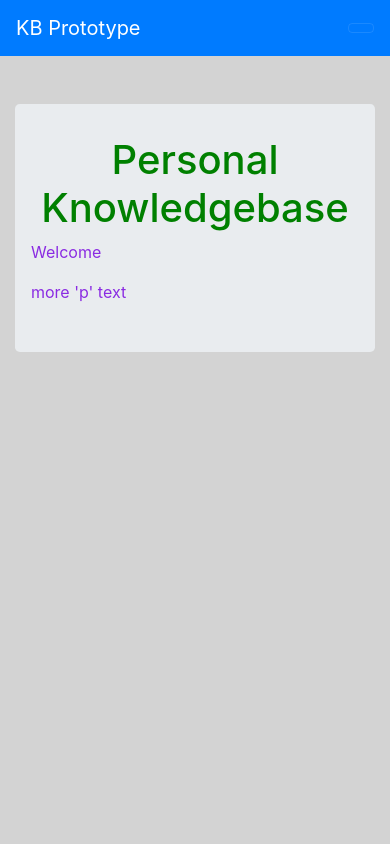
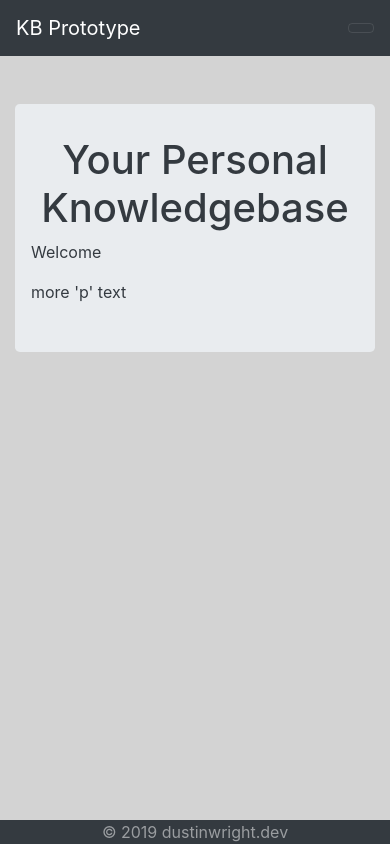
Before and after one commit to DustinEWright/kb-prototype, a plain HTML site: page index.html in a window 390 px wide. Drawn offline with nearby package versions, Linux system fonts and the light colour scheme.

Commit message:
This style should work for the mockup.  The navbar is responsive and now is dark.  CSS has been added as well as a sticky footer.

```diff
--- a/index.html
+++ b/index.html
@@ -14,19 +14,7 @@
 </head>
 
 <body>
-
-
-
-
-
-
-
-
-
-
-
-
-    <nav class="navbar navbar-expand-sm navbar-dark bg-primary">
+    <nav class="navbar navbar-expand-sm navbar-dark bg-dark">
         <a class="navbar-brand" href="#">KB Prototype</a>
         <button class="navbar-toggler d-lg-none" type="button" data-toggle="collapse" data-target="#collapsibleNavId"
             aria-controls="collapsibleNavId" aria-expanded="false" aria-label="Toggle navigation"></button>
@@ -50,13 +38,15 @@
 
     <main class="container">
         <div class="jumbotron">
-            <h1>Personal Knowledgebase</h1>
-            <p>Welcome</p>
+            <h1>Your Personal Knowledgebase</h1>
+            <p>Welcome </p>
             <p>more 'p' text</p>
         </div>
 
     </main>
 
+
+    <footer>&copy;&nbsp;2019 dustinwright.dev</footer>
 
 
     <!-- Optional JavaScript -->
@@ -72,4 +62,5 @@
         crossorigin="anonymous"></script>
 </body>
 
+
 </html>
--- a/styles/main.css
+++ b/styles/main.css
@@ -1,17 +1,40 @@
+/* body styles */
 body {
     background-color: lightgray;
 }
 
+/* main styles */
 .jumbotron {
     margin-top: 3em;
+    color: #343a40;
+
 }
 
 .jumbotron h1 {
     text-align: center;
-    color: green;
+
 }
 
 .jumbotron p {
     text-align: left;
-    color: blueviolet;
+
 }
+
+/* footer styles */
+footer {
+    width: 100%;
+    position: absolute;
+    bottom: 0;
+    background-color: #343a40!important;
+    text-align: center;
+    color: rgba(255,255,255,.5);
+
+}
+
+/*
+   position: absolute;
+    bottom: 0;
+    width: 100%;
+
+    height: 60px;
+    line-height: 60px; Vertically center the text there */
```
